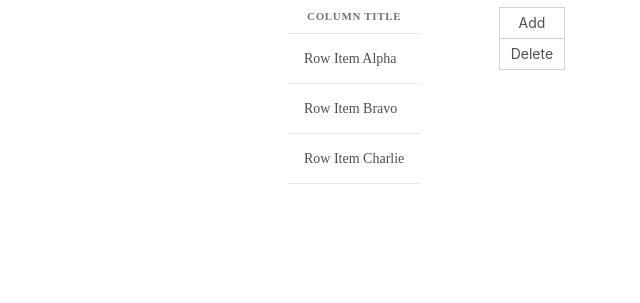
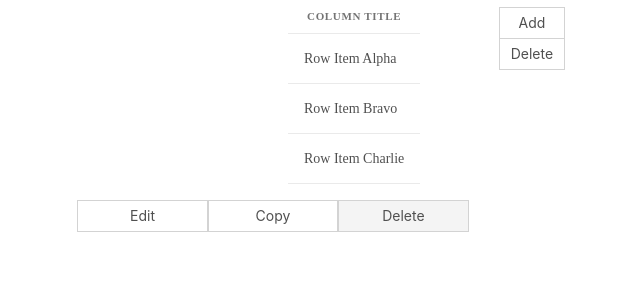
Before and after one commit to Andres6936/N3-ContactList-Django, a Django app: page / in a window 1280 px wide. Shown: the part 476-779 px from the top of the page, without its empty margins (367-1007 px from the left). Run offline with Django 3.2, Linux system fonts and the light colour scheme; some libraries are stand-ins or nearby versions.

Commit message:
Added option panel

```diff
--- a/templates/base.html
+++ b/templates/base.html
@@ -178,6 +178,20 @@
                 </div>
             </div>
         </div>
+
+        <div class="row mx-auto pt-3">
+            <div class="col-12 spectrum-ActionGroup spectrum-ActionGroup--compact">
+                <button class="col-4 spectrum-ActionButton spectrum-ActionGroup-item">
+                    <span class="spectrum-ActionButton-label">Edit</span>
+                </button>
+                <button class="col-4 spectrum-ActionButton spectrum-ActionGroup-item">
+                    <span class="spectrum-ActionButton-label">Copy</span>
+                </button>
+                <button class="col-4 spectrum-ActionButton spectrum-ActionGroup-item is-selected">
+                    <span class="spectrum-ActionButton-label">Delete</span>
+                </button>
+            </div>
+        </div>
     </section>
 
     <section class="row">
```
